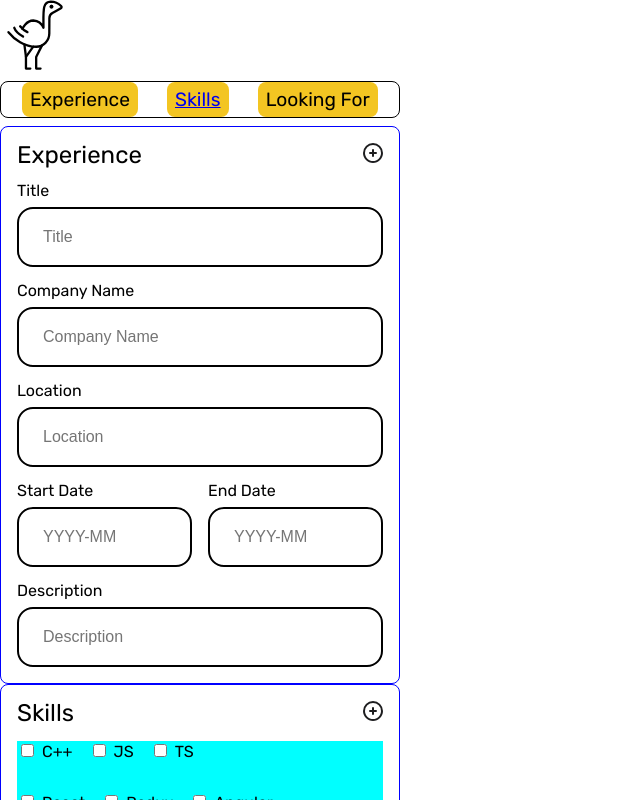
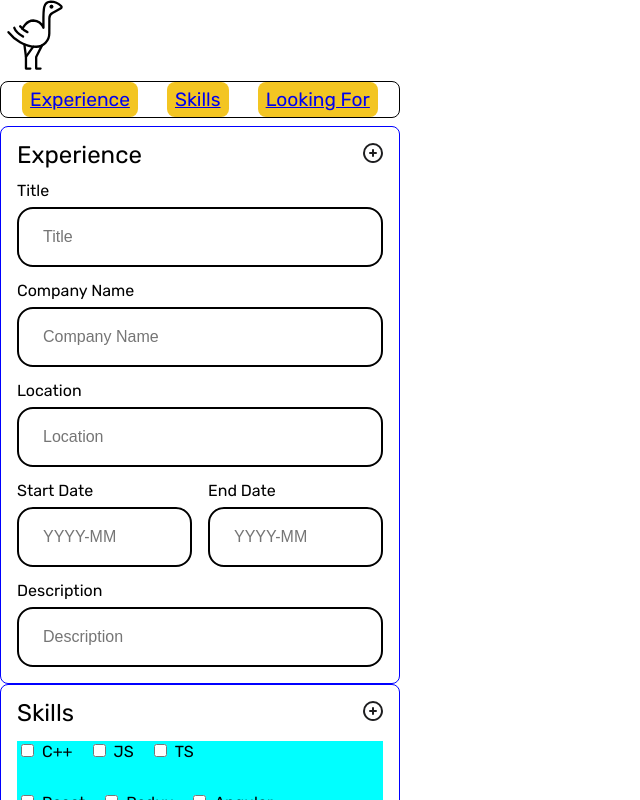
Before and after one commit to karenplanas/jinder, a React (Create React App) app in the folder client/: page /job-seeker-profile/edit in a window 1280 px wide. Shown: the top 800 px of the page, without its empty margins (0-640 px from the left). Built offline with nearby package versions, Linux system fonts and the light colour scheme.

Commit message:
feat: modify TabsNav component to make it reusable

```diff
--- a/client/src/components/CreateJob/CreateJobOffer.tsx
+++ b/client/src/components/CreateJob/CreateJobOffer.tsx
@@ -4,7 +4,7 @@ import { FormProvider, useForm } from 'react-hook-form';
 import { JobOffer } from '../../Interfaces/JobOffer';
 import { postJobOffer } from '../../services/api-client';
 import './CreateJobOffer.css';
-import { ProfileTabsNav } from '../ProfileTabsNav/ProfileTabsNav';
+// import { ProfileTabsNav } from '../TabsNav/TabsNav';
 
 
 const CreateJobOffer: React.FC = () => {
@@ -36,7 +36,7 @@ const CreateJobOffer: React.FC = () => {
   return (
     <div className="createjoboffer">
       <div className="joboffercontent">
-        <ProfileTabsNav />
+        {/* <ProfileTabsNav /> */}
         <FormProvider {...methods}>
           <form onSubmit={onSubmit}>
             <h3>Company name</h3>
--- a/client/src/components/CreateJobSeekerProfile/CreateJobSeekerProfile.tsx
+++ b/client/src/components/CreateJobSeekerProfile/CreateJobSeekerProfile.tsx
@@ -1,15 +1,13 @@
-
 import React from 'react'
 import { FormProvider, useForm } from 'react-hook-form'
 import { JobSeekerProfile } from '../../Interfaces/JobSeekerProfile'
 import { Button } from '../Button/Button'
 import { Logo } from '../icons/Logo'
-import { ProfileTabsNav } from '../ProfileTabsNav/ProfileTabsNav'
+import { ProfileTabsNav } from '../TabsNav/TabsNav'
 import { JobSeekerProfileExperience } from './JobSeekerProfileExperience'
 import { JobSeekerProfileLookingFor } from './JobSeekerProfileLookingFor'
 import { JobSeekerProfileSkills } from './JobSeekerProfileSkills'
 import './CreateJobSeekerProfile.css'
-import { GoogleLogoColors } from '../icons/GoogleLogoColors'
 
 const CreateJobSeekerProfile: React.FC = () => {
   const methods = useForm<JobSeekerProfile>()
@@ -18,10 +16,16 @@ const CreateJobSeekerProfile: React.FC = () => {
     console.log(methods.getValues())
   })
 
+  const tabs = [
+    {name: 'Experience', endpoint:'/job-seeker-profile/edit/experience'},
+    {name: 'Skills', endpoint:'/job-seeker-profile/edit/skills'},
+    {name: 'Looking For', endpoint:'/job-seeker-profile/edit/looking-for'},
+  ]
+
   return (
     <div>
-      <Logo height={70} width={70} />
-      <ProfileTabsNav />
+      <Logo />
+      <ProfileTabsNav tabs={tabs}/>
       <FormProvider {...methods}>
         <form onSubmit={onSubmit}>
           <div>
--- a/client/src/components/ProfileTabsNav/ProfileTabsNav.tsx
+++ /dev/null
@@ -1,23 +0,0 @@
-import React from 'react'
-import { Link } from 'react-router-dom'
-import './ProfileTabsNav.css'
-
-// interface Props {
-//   tabNames?: string[]
-//   tabName2?: string
-//   endpoint1?: string
-// }
-
-//{tabs: [{name, endpoint}]}
-
-const ProfileTabsNav: React.FC = () => {
-  return (
-    <div className='ProfileTabsNav-container'>
-      <div className='tabs tabs-separator'><h3>Experience</h3></div>
-      <Link to={'/job-seeker-profile/edit/skills'}><div className='tabs tabs-separator'><h3>Skills</h3></div></Link>
-      <div className='tabs '><h3>Looking For</h3></div>
-    </div>
-  )
-}
-
-export { ProfileTabsNav }
--- a/client/src/components/ProfileTabsNav/ProfileTabsNav.css
+++ b/client/src/components/TabsNav/TabsNav.css
@@ -1,4 +1,4 @@
-.ProfileTabsNav-container {
+.TabsNav-container {
   display: flex;
   justify-content: space-evenly;
   border: solid 1px  ;
--- /dev/null
+++ b/client/src/components/TabsNav/TabsNav.tsx
@@ -0,0 +1,28 @@
+import React from 'react'
+import { Link } from 'react-router-dom'
+import './TabsNav.css'
+
+interface Props {
+  tabs: {
+    name: string,
+    endpoint: string
+  }[]
+}
+
+const ProfileTabsNav: React.FC<Props> = ({ tabs }) => {
+  return (
+    <div className='TabsNav-container'>
+      {
+        tabs.map((tab) => (
+          <Link to={tab.endpoint}>
+            <div className='tabs tabs-separator'>
+              <h3>{tab.name}</h3>
+            </div>
+          </Link>
+        ))
+      }
+    </div>
+  )
+}
+
+export { ProfileTabsNav }
```
Also changed, not shown: 1 other file (tests, documents, lock files or other folders).
